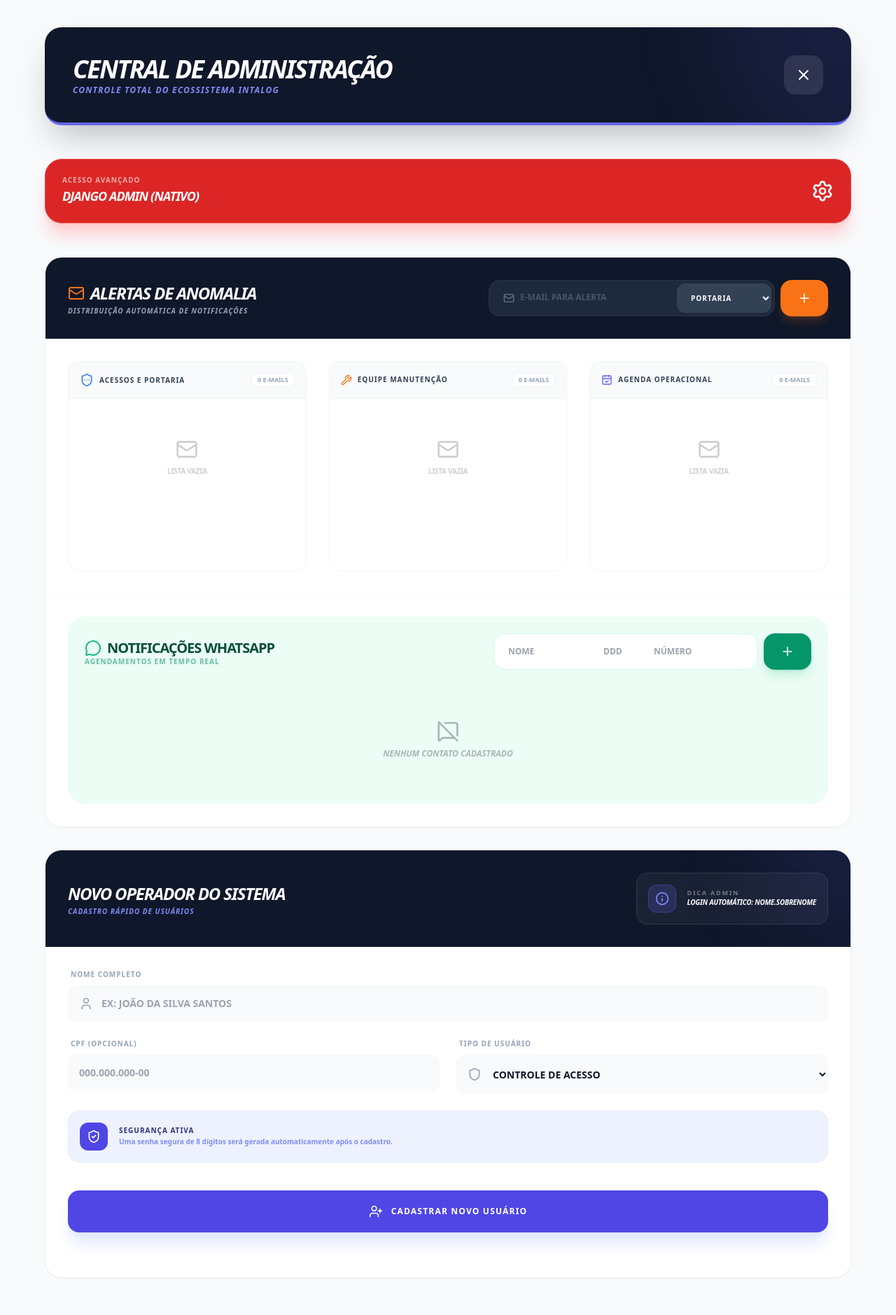
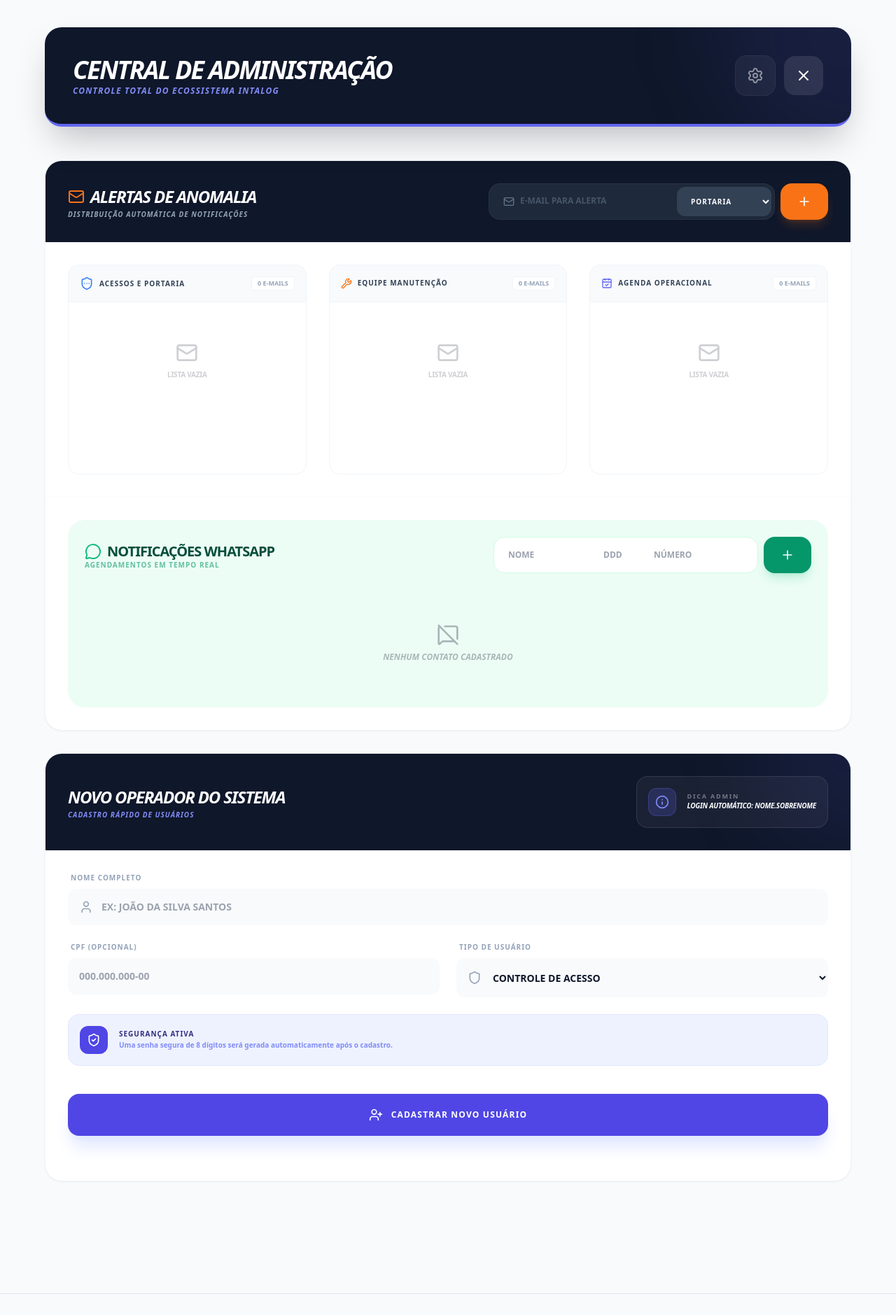
Before and after one commit to Luparele/PortariaWeb, a Django app: page /admin-sistema/ in a window 1280 px wide. Shown: the part 73-1952 px from the top of the page at 70% size. Run offline with Django 5.2, Linux system fonts and the light colour scheme; the visitor is signed in with stand-in values (Sample User, id 1); data that the repository does not hold is empty; some libraries are stand-ins or nearby versions.

Commit message:
Move Django Admin to title bar and restrict to superusers

```diff
--- a/templates/system_admin.html
+++ b/templates/system_admin.html
@@ -12,9 +12,16 @@
                 <h2 class="text-4xl font-black text-white italic tracking-tighter uppercase mb-1">Central de Administração</h2>
                 <p class="text-indigo-400 text-xs font-black tracking-widest uppercase italic leading-none">Controle Total do Ecossistema INTALOG</p>
             </div>
-            <a href="{% url 'dashboard' %}" class="bg-white/10 hover:bg-white/20 p-4 rounded-2xl text-white transition-all active:scale-95 group shrink-0">
-                <i data-lucide="x" class="w-6 h-6 group-hover:rotate-90 transition-transform"></i>
-            </a>
+            <div class="flex items-center gap-3">
+                {% if user.is_superuser %}
+                <a href="/admin/" target="_blank" class="bg-white/5 hover:bg-red-500/20 p-4 rounded-2xl text-white/50 hover:text-red-400 transition-all active:scale-95 group shrink-0 border border-white/5 hover:border-red-500/30" title="Django Admin Nativo">
+                    <i data-lucide="settings" class="w-6 h-6 group-hover:rotate-90 transition-transform duration-500"></i>
+                </a>
+                {% endif %}
+                <a href="{% url 'dashboard' %}" class="bg-white/10 hover:bg-white/20 p-4 rounded-2xl text-white transition-all active:scale-95 group shrink-0">
+                    <i data-lucide="x" class="w-6 h-6 group-hover:rotate-90 transition-transform"></i>
+                </a>
+            </div>
         </div>
     </div>
 
@@ -85,21 +92,6 @@
         {% endfor %}
     </div>
     {% endif %}
-
-    <!-- Ferramentas Rápidas e Admin -->
-    <div class="grid grid-cols-1 gap-4">
-        <a
-            href="/admin/"
-            target="_blank"
-            class="flex items-center justify-between w-full bg-red-600 hover:bg-red-700 border border-red-500 shadow-xl shadow-red-200 p-6 rounded-3xl group transition-all"
-        >
-            <div>
-                <span class="text-[10px] font-black text-white/60 uppercase tracking-widest leading-none block mb-1">Acesso Avançado</span>
-                <span class="text-lg font-black text-white uppercase tracking-tighter italic">Django Admin (Nativo)</span>
-            </div>
-            <i data-lucide="settings" class="text-white w-8 h-8 group-hover:rotate-90 transition-transform duration-500"></i>
-        </a>
-    </div>
 
     <!-- Container Principal (Alertas e Usuários) -->
     <div class="space-y-8">
```
